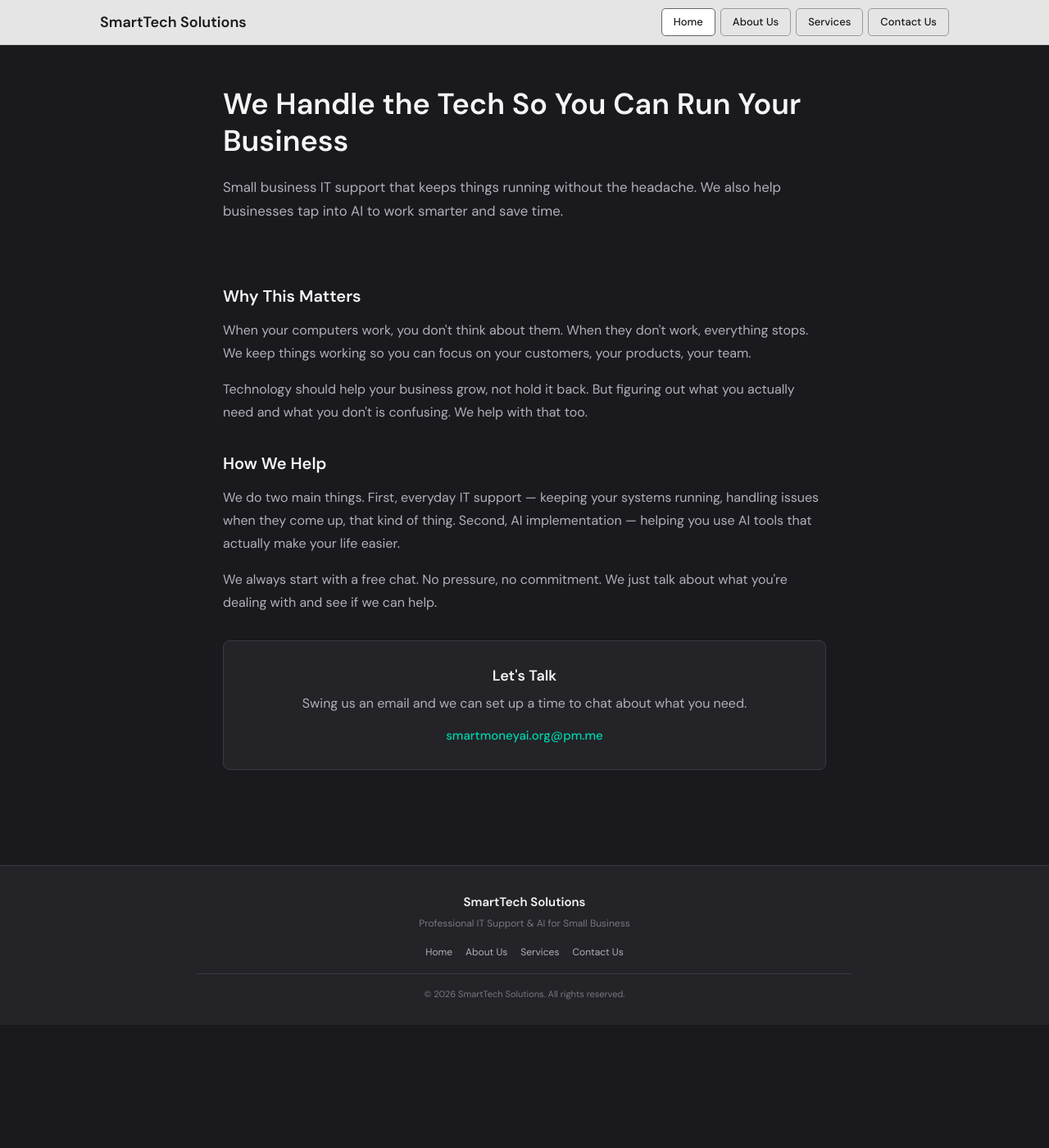
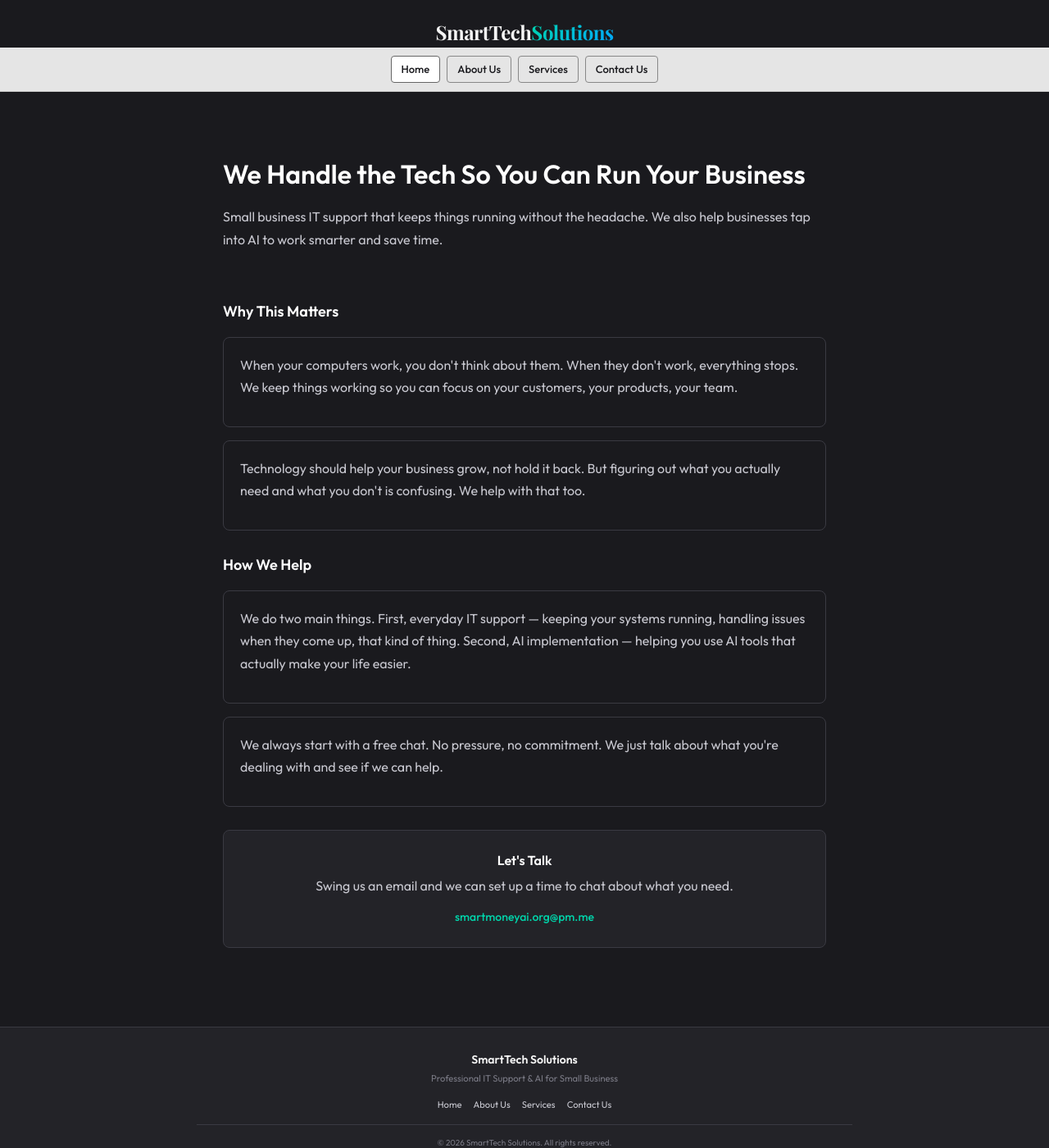
Before and after one commit to ThePaulBunyan/smartmoneyai, a Jekyll site: the page built from index.md, in a window 1280 px wide and 1400 px high. Shown: the whole window at 82% size. Built offline with Jekyll 4.4.1, drawn with Linux system fonts in a browser that asks for light colours.

Commit message:
Logo above banner, full-width buttons, outlined info boxes

```diff
--- a/_layouts/default.html
+++ b/_layouts/default.html
@@ -7,13 +7,16 @@
   <meta name="viewport" content="width=device-width, initial-scale=1">
   <link rel="preconnect" href="https://fonts.googleapis.com">
   <link rel="preconnect" href="https://fonts.gstatic.com" crossorigin>
-  <link href="https://fonts.googleapis.com/css2?family=Outfit:wght@300;400;500;600;700&family=DM+Sans:wght@400;500;600;700&display=swap" rel="stylesheet">
+  <link href="https://fonts.googleapis.com/css2?family=Outfit:wght@300;400;500;600;700&family=Playfair+Display:wght@600;700&display=swap" rel="stylesheet">
   <link rel="stylesheet" href="/style.css">
 </head>
 <body>
+  <div class="site-header">
+    <div class="site-logo">SmartTech<span>Solutions</span></div>
+  </div>
+
   <nav class="banner">
     <div class="banner-inner">
-      <div class="banner-logo">SmartTech Solutions</div>
       <div class="banner-links">
         <a href="/" class="banner-btn {% if page.url == '/' %}active{% endif %}">Home</a>
         <a href="/about/" class="banner-btn {% if page.url == '/about/' %}active{% endif %}">About Us</a>
--- a/index.md
+++ b/index.md
@@ -9,16 +9,26 @@ layout: default
 
 <div class="content-section">
   <h2>Why This Matters</h2>
-  <p>When your computers work, you don't think about them. When they don't work, everything stops. We keep things working so you can focus on your customers, your products, your team.</p>
 
-  <p>Technology should help your business grow, not hold it back. But figuring out what you actually need and what you don't is confusing. We help with that too.</p>
+  <div class="info-box">
+    <p>When your computers work, you don't think about them. When they don't work, everything stops. We keep things working so you can focus on your customers, your products, your team.</p>
+  </div>
+
+  <div class="info-box">
+    <p>Technology should help your business grow, not hold it back. But figuring out what you actually need and what you don't is confusing. We help with that too.</p>
+  </div>
 </div>
 
 <div class="content-section">
   <h2>How We Help</h2>
-  <p>We do two main things. First, everyday IT support — keeping your systems running, handling issues when they come up, that kind of thing. Second, AI implementation — helping you use AI tools that actually make your life easier.</p>
 
-  <p>We always start with a free chat. No pressure, no commitment. We just talk about what you're dealing with and see if we can help.</p>
+  <div class="info-box">
+    <p>We do two main things. First, everyday IT support — keeping your systems running, handling issues when they come up, that kind of thing. Second, AI implementation — helping you use AI tools that actually make your life easier.</p>
+  </div>
+
+  <div class="info-box">
+    <p>We always start with a free chat. No pressure, no commitment. We just talk about what you're dealing with and see if we can help.</p>
+  </div>
 </div>
 
 <div class="contact-card">
--- a/style.css
+++ b/style.css
@@ -1,11 +1,11 @@
-/* Clean Professional Theme */
+/* Professional Theme */
 :root {
   --bg-primary: #1a1a1e;
   --bg-secondary: #232328;
   --bg-card: #2a2a30;
   --text-primary: #f5f5f5;
-  --text-secondary: #b0b0b8;
-  --text-muted: #787880;
+  --text-secondary: #c8c8d0;
+  --text-muted: #7a7a85;
   --accent: #00d4aa;
   --accent-hover: #00f5c4;
   --border: #3a3a42;
@@ -20,7 +20,7 @@
 }
 
 body {
-  font-family: 'DM Sans', -apple-system, BlinkMacSystemFont, sans-serif;
+  font-family: 'Outfit', -apple-system, BlinkMacSystemFont, sans-serif;
   background: var(--bg-primary);
   color: var(--text-primary);
   line-height: 1.6;
@@ -28,38 +28,46 @@ body {
   -webkit-font-smoothing: antialiased;
 }
 
-/* Banner Navigation */
+/* Site Header with Logo */
+.site-header {
+  background: var(--bg-primary);
+  padding: 1.25rem 0 0;
+  text-align: center;
+}
+
+.site-logo {
+  font-family: 'Playfair Display', serif;
+  font-size: 1.5rem;
+  font-weight: 700;
+  color: var(--text-primary);
+  letter-spacing: -0.5px;
+}
+
+.site-logo span {
+  background: linear-gradient(135deg, #00d4aa 0%, #00a8ff 100%);
+  -webkit-background-clip: text;
+  -webkit-text-fill-color: transparent;
+  background-clip: text;
+}
+
+/* Full-width Banner */
 .banner {
-  position: fixed;
-  top: 0;
-  left: 0;
-  right: 0;
   background: var(--banner-bg);
   border-bottom: 1px solid #ccc;
-  z-index: 1000;
-  padding: 0;
+  padding: 0.625rem 0;
 }
 
 .banner-inner {
-  max-width: 1100px;
+  max-width: 100%;
   margin: 0 auto;
   display: flex;
-  justify-content: space-between;
-  align-items: center;
-  padding: 0 2rem;
-  height: 54px;
-}
-
-.banner-logo {
-  font-family: 'DM Sans', sans-serif;
-  font-size: 1.125rem;
-  font-weight: 600;
-  color: var(--banner-text);
+  justify-content: center;
+  padding: 0 1.5rem;
 }
 
 .banner-links {
   display: flex;
-  gap: 0.375rem;
+  gap: 0.5rem;
 }
 
 .banner-btn {
@@ -67,9 +75,9 @@ body {
   text-decoration: none;
   font-size: 0.8125rem;
   font-weight: 500;
-  padding: 0.375rem 0.875rem;
-  border-radius: 5px;
-  border: 1px solid #999;
+  padding: 0.3125rem 0.75rem;
+  border-radius: 4px;
+  border: 1px solid #888;
   background: transparent;
   transition: all 0.2s ease;
 }
@@ -87,40 +95,42 @@ body {
 main {
   max-width: 800px;
   margin: 0 auto;
-  padding: 4rem 2rem 3rem;
+  padding: 3rem 2rem 2.5rem;
 }
 
 /* Hero Section */
 .hero {
-  padding: 2.5rem 0;
+  padding: 2rem 0;
 }
 
 .hero h1 {
-  font-family: 'DM Sans', sans-serif;
-  font-size: 2.25rem;
+  font-family: 'Outfit', sans-serif;
+  font-size: 2rem;
   font-weight: 600;
-  line-height: 1.25;
-  margin-bottom: 1.25rem;
+  line-height: 1.3;
+  margin-bottom: 1rem;
+  color: #fff;
 }
 
 .hero p {
-  font-size: 1.05rem;
+  font-size: 1rem;
   color: var(--text-secondary);
   line-height: 1.75;
 }
 
 /* Page Header */
 .page-header {
-  padding: 2rem 0 2rem;
+  padding: 1.75rem 0 1.75rem;
   border-bottom: 1px solid var(--border);
-  margin-bottom: 2rem;
+  margin-bottom: 1.75rem;
 }
 
 .page-header h1 {
-  font-family: 'DM Sans', sans-serif;
-  font-size: 1.875rem;
+  font-family: 'Outfit', sans-serif;
+  font-size: 1.75rem;
   font-weight: 600;
-  margin-bottom: 0.5rem;
+  margin-bottom: 0.375rem;
+  color: #fff;
 }
 
 .page-header p {
@@ -129,20 +139,35 @@ main {
 
 /* Content Section */
 .content-section {
-  margin: 2rem 0;
+  margin: 1.75rem 0;
 }
 
 .content-section h2 {
-  font-family: 'DM Sans', sans-serif;
-  font-size: 1.25rem;
+  font-family: 'Outfit', sans-serif;
+  font-size: 1.125rem;
   font-weight: 600;
-  margin-bottom: 0.75rem;
+  margin-bottom: 0.625rem;
+  color: #fff;
 }
 
 .content-section p {
   color: var(--text-secondary);
-  margin-bottom: 1rem;
+  margin-bottom: 0.875rem;
   line-height: 1.75;
+}
+
+/* Info Box with Border */
+.info-box {
+  background: transparent;
+  border: 1px solid var(--border);
+  border-radius: 8px;
+  padding: 1.25rem;
+  margin: 1rem 0;
+}
+
+.info-box p {
+  color: var(--text-secondary);
+  line-height: 1.7;
 }
 
 /* Service Card */
@@ -150,36 +175,37 @@ main {
   background: var(--bg-card);
   border: 1px solid var(--border);
   border-radius: 8px;
-  padding: 1.25rem;
+  padding: 1.125rem;
   margin-bottom: 1rem;
 }
 
 .service-card h3 {
-  font-family: 'DM Sans', sans-serif;
-  font-size: 1rem;
+  font-family: 'Outfit', sans-serif;
+  font-size: 0.9375rem;
   font-weight: 600;
-  margin-bottom: 0.375rem;
+  margin-bottom: 0.3125rem;
+  color: #fff;
 }
 
 .service-card p {
   color: var(--text-secondary);
-  font-size: 0.9rem;
+  font-size: 0.875rem;
   line-height: 1.6;
 }
 
 /* Pricing Grid */
 .pricing-grid {
   display: grid;
-  grid-template-columns: repeat(auto-fit, minmax(230px, 1fr));
+  grid-template-columns: repeat(auto-fit, minmax(220px, 1fr));
   gap: 1rem;
-  margin: 1.25rem 0;
+  margin: 1rem 0;
 }
 
 .pricing-card {
   background: var(--bg-card);
   border: 1px solid var(--border);
   border-radius: 8px;
-  padding: 1.25rem;
+  padding: 1.125rem;
   text-align: center;
 }
 
@@ -188,44 +214,44 @@ main {
 }
 
 .pricing-card h3 {
-  font-family: 'DM Sans', sans-serif;
-  font-size: 0.9375rem;
+  font-family: 'Outfit', sans-serif;
+  font-size: 0.875rem;
   font-weight: 500;
-  margin-bottom: 0.375rem;
+  margin-bottom: 0.3125rem;
 }
 
 .pricing-card .price {
-  font-family: 'DM Sans', sans-serif;
-  font-size: 1.625rem;
+  font-family: 'Outfit', sans-serif;
+  font-size: 1.5rem;
   font-weight: 600;
   color: var(--accent);
   margin-bottom: 0.125rem;
 }
 
 .pricing-card .price span {
-  font-size: 0.8125rem;
+  font-size: 0.75rem;
   font-weight: 400;
   color: var(--text-muted);
 }
 
 .pricing-card .tagline {
-  font-size: 0.8125rem;
+  font-size: 0.75rem;
   color: var(--text-muted);
-  margin-bottom: 0.75rem;
+  margin-bottom: 0.625rem;
 }
 
 .pricing-card ul {
   list-style: none;
   text-align: left;
-  margin: 0.625rem 0 0;
+  margin: 0.5rem 0 0;
 }
 
 .pricing-card li {
-  font-size: 0.8125rem;
+  font-size: 0.75rem;
   color: var(--text-secondary);
-  padding: 0.3125rem 0;
+  padding: 0.25rem 0;
   border-bottom: 1px solid var(--border);
-  padding-left: 0.875rem;
+  padding-left: 0.75rem;
   position: relative;
 }
 
@@ -245,26 +271,27 @@ main {
   background: var(--bg-secondary);
   border: 1px solid var(--border);
   border-radius: 8px;
-  padding: 1.75rem;
+  padding: 1.5rem;
   text-align: center;
-  margin: 1.75rem 0;
+  margin: 1.5rem 0;
 }
 
 .contact-card h2 {
-  font-family: 'DM Sans', sans-serif;
-  font-size: 1.125rem;
+  font-family: 'Outfit', sans-serif;
+  font-size: 1rem;
   font-weight: 600;
-  margin-bottom: 0.375rem;
+  margin-bottom: 0.3125rem;
+  color: #fff;
 }
 
 .contact-card p {
   color: var(--text-secondary);
-  margin-bottom: 0.875rem;
+  margin-bottom: 0.75rem;
 }
 
 .contact-email {
   color: var(--accent);
-  font-size: 0.9375rem;
+  font-size: 0.875rem;
   font-weight: 500;
   text-decoration: none;
 }
@@ -273,34 +300,12 @@ main {
   text-decoration: underline;
 }
 
-/* Feature Box */
-.feature-box {
-  background: var(--bg-card);
-  border: 1px solid var(--border);
-  border-radius: 8px;
-  padding: 1.25rem;
-  margin: 1.25rem 0;
-}
-
-.feature-box h3 {
-  font-family: 'DM Sans', sans-serif;
-  font-size: 0.9375rem;
-  font-weight: 600;
-  margin-bottom: 0.375rem;
-}
-
-.feature-box p {
-  color: var(--text-secondary);
-  font-size: 0.9rem;
-  line-height: 1.6;
-}
-
 /* Footer */
 footer {
   background: var(--bg-secondary);
   border-top: 1px solid var(--border);
-  padding: 2rem 2rem 1.75rem;
-  margin-top: 2.5rem;
+  padding: 1.75rem 2rem 1.5rem;
+  margin-top: 2rem;
 }
 
 .footer-content {
@@ -310,28 +315,28 @@ footer {
 }
 
 .footer-brand h3 {
-  font-family: 'DM Sans', sans-serif;
-  font-size: 0.9375rem;
+  font-family: 'Outfit', sans-serif;
+  font-size: 0.875rem;
   font-weight: 600;
-  margin-bottom: 0.3125rem;
+  margin-bottom: 0.25rem;
 }
 
 .footer-brand p {
   color: var(--text-muted);
-  font-size: 0.75rem;
+  font-size: 0.7rem;
 }
 
 .footer-links {
   display: flex;
   justify-content: center;
-  gap: 1rem;
-  margin: 1rem 0;
+  gap: 0.875rem;
+  margin: 0.875rem 0;
 }
 
 .footer-links a {
   color: var(--text-secondary);
   text-decoration: none;
-  font-size: 0.75rem;
+  font-size: 0.7rem;
   transition: color 0.2s ease;
 }
 
@@ -341,30 +346,27 @@ footer {
 
 .copyright {
   color: var(--text-muted);
-  font-size: 0.6875rem;
-  padding-top: 1rem;
+  font-size: 0.625rem;
+  padding-top: 0.875rem;
   border-top: 1px solid var(--border);
 }
 
 /* Responsive */
 @media (max-width: 600px) {
-  .banner-inner {
-    padding: 0 1rem;
+  .site-logo {
+    font-size: 1.25rem;
   }
 
-  .banner-logo {
-    font-size: 1rem;
+  .banner-btn {
+    font-size: 0.75rem;
+    padding: 0.25rem 0.625rem;
   }
 
   main {
-    padding: 3rem 1.25rem 2rem;
+    padding: 2rem 1.25rem 1.75rem;
   }
 
   .hero h1 {
-    font-size: 1.75rem;
-  }
-
-  .hero p {
-    font-size: 1rem;
+    font-size: 1.625rem;
   }
 }
```
